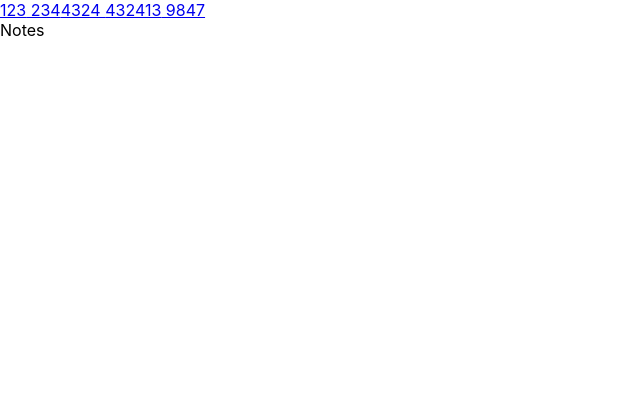
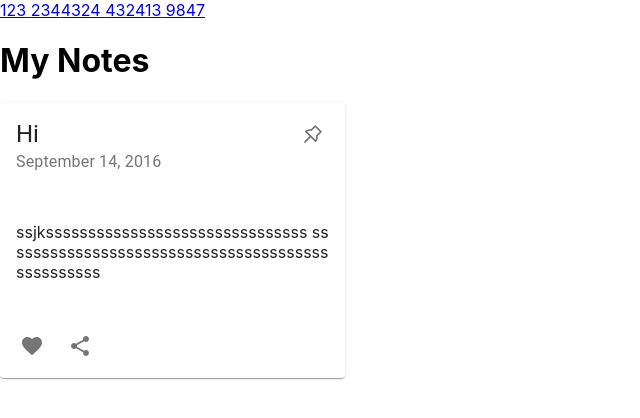
Before and after one commit to youssefsfahmy/MA-Sqrt, a React (Create React App) app: page /Notes in a window 1280 px wide. Shown: the top 418 px of the page, without its empty margins (0-640 px from the left). Built offline with nearby package versions, Linux system fonts and the light colour scheme.

Commit message:
notes card missing some stuff

```diff
--- a/package.json
+++ b/package.json
@@ -3,11 +3,14 @@
   "version": "0.1.0",
   "private": true,
   "dependencies": {
+    "@material-ui/core": "^4.12.3",
+    "@material-ui/icons": "^4.11.2",
     "@testing-library/jest-dom": "^5.14.1",
     "@testing-library/react": "^11.2.7",
     "@testing-library/user-event": "^12.8.3",
     "react": "^17.0.2",
     "react-dom": "^17.0.2",
+    "react-icons": "^4.2.0",
     "react-router-dom": "^5.2.0",
     "react-scripts": "4.0.3",
     "web-vitals": "^1.1.2"
--- /dev/null
+++ b/src/Components/Notes/NoteCard.js
@@ -0,0 +1,147 @@
+import React from "react";
+import { makeStyles } from "@material-ui/core/styles";
+import clsx from "clsx";
+import Card from "@material-ui/core/Card";
+import CardHeader from "@material-ui/core/CardHeader";
+import CardContent from "@material-ui/core/CardContent";
+import CardActions from "@material-ui/core/CardActions";
+import IconButton from "@material-ui/core/IconButton";
+import Typography from "@material-ui/core/Typography";
+import { red } from "@material-ui/core/colors";
+import FavoriteIcon from "@material-ui/icons/Favorite";
+import ShareIcon from "@material-ui/icons/Share";
+import { AiOutlinePushpin,AiFillPushpin,AiFillDelete } from "react-icons/ai";
+import Button from "@material-ui/core/Button";
+import TextField from "@material-ui/core/TextField";
+import Dialog from "@material-ui/core/Dialog";
+import DialogActions from "@material-ui/core/DialogActions";
+import DialogContent from "@material-ui/core/DialogContent";
+
+const useStyles = makeStyles((theme) => ({
+  root: {
+    maxWidth: 345
+  },
+  media: {
+    height: 0,
+    paddingTop: "56.25%" // 16:9
+  },
+  expand: {
+    transform: "rotate(0deg)",
+    marginLeft: "auto",
+    transition: theme.transitions.create("transform", {
+      duration: theme.transitions.duration.shortest
+    })
+  },
+  expandOpen: {
+    transform: "rotate(180deg)"
+  },
+  avatar: {
+    backgroundColor: red[500]
+  },
+  title: {
+    display: "flex",
+    justifyContent: "center"
+  },
+  dial: {
+    display: "flex",
+    flexDirection: "column"
+  },
+  noteContent:{
+      // width: "12vfitw"
+  },
+  pp:{
+    wordBreak: "break-all"
+  }
+}));
+
+export default function NoteCard() {
+  const classes = useStyles();
+
+  //////////// STATES /////////////////
+  const [open, setOpen] = React.useState(false);
+  const [value, setValue] = React.useState("Hi");
+  const [value2, setValue2] = React.useState("ssjksssssssssssssssssssssssssssssss sssssssssssssssssssssssssssssssssssssssssssssssss");
+
+
+  ///////////////// callbacks//////////////
+  const handleChange = (event) => {
+    setValue(event.target.value);
+  };
+  const handleChange2 = (event) => {
+    setValue2(event.target.value);
+  };
+  const handleClickOpen = () => {
+    setOpen(true);
+  };
+
+  const handleClose = () => {
+    setOpen(false);
+  };
+  /////// desgin ///////////
+  return (
+      <>
+    <Card className={classes.root}>
+      <CardHeader
+        action={
+          <IconButton aria-label="settings">
+            <AiOutlinePushpin />
+          </IconButton>
+        }
+        title={value}
+        subheader="September 14, 2016"
+      />
+      <CardContent onClick={handleClickOpen} className={classes.noteContent}>
+        {/* <Typography variant="body2" color="textSecondary" component="p" className={classes.noteContent}>
+          {value2}
+        </Typography> */}
+        <p className={classes.pp}>{value2}</p>
+      </CardContent>
+      <CardActions disableSpacing>
+        <IconButton aria-label="add to favorites">
+          <FavoriteIcon />
+        </IconButton>
+        <IconButton aria-label="share">
+          <ShareIcon />
+        </IconButton>
+      </CardActions>
+    </Card>
+    <Dialog
+        open={open}
+        onClose={handleClose}
+        aria-labelledby="form-dialog-title"
+      >
+      <DialogContent className={classes.dial}>
+          <TextField
+            id="outlined-multiline-flexible"
+            // label="Multiline"
+            multiline
+            maxRows={4}
+            value={value}
+            defaultValue={""}
+            onChange={handleChange}
+            variant="outlined"
+          />
+          <TextField
+            id="outlined-multiline-static"
+            // label="Multiline"
+            multiline
+            rows={4}
+            // defaultValue="Default Value"
+            value={value2}
+            variant="outlined"
+            onChange={handleChange2}
+            className={classes.field}
+          />
+        </DialogContent>
+        <DialogActions>
+          <Button onClick={handleClose} color="primary">
+            close
+          </Button>
+          {/* <Button onClick={handleClose} color="primary">
+            Subscribe
+          </Button> */}
+        </DialogActions>
+      </Dialog>
+    </>
+  );
+}
--- a/src/Components/Notes/Notes.js
+++ b/src/Components/Notes/Notes.js
@@ -0,0 +1,10 @@
+import React from 'react'
+import NoteCard from './NoteCard'
+export default function Notes() {
+    return (
+        <div>
+            <h1>My Notes</h1>
+            <NoteCard/>
+        </div>
+    )
+}
--- a/src/Pages/Homepage.js
+++ b/src/Pages/Homepage.js
@@ -1,9 +1,8 @@
 import React from 'react'
-
 export default function Homepage() {
     return (
         <div>
-            Home
+        Home
         </div>
     )
 }
--- a/src/Pages/Notes.js
+++ b/src/Pages/Notes.js
@@ -1,8 +1,9 @@
 import React from 'react'
-
+import NoteSection from '../Components/Notes/Notes'
 export default function Notes() {
     return (
-        <div>Notes
+        <div>
+            <NoteSection/>
         </div>
     )
 }
```
Also changed, not shown: 1 other file (tests, documents, lock files or other folders).
